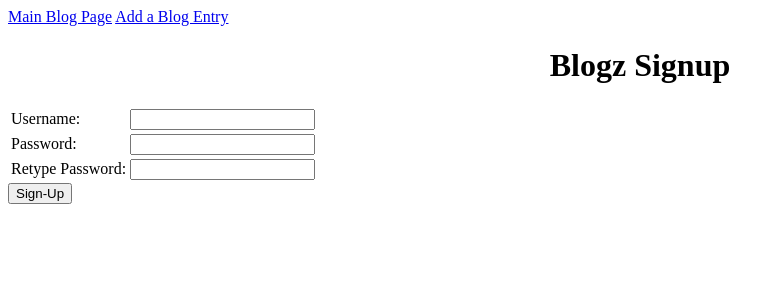
After one commit to mattbauman1/blogz, a Flask app: page /signup in a window 1280 px wide. The commit adds this page. Shown: the top 300 px of the page, without its empty margins (0-784 px from the left). Run offline with Flask 2, Linux system fonts and the light colour scheme.

Commit message:
Basic Blogz Functionality

```diff
--- a/main.py
+++ b/main.py
@@ -2,11 +2,10 @@ from flask import Flask, request, redirect, render_template, session
 from flask_sqlalchemy import SQLAlchemy
 from datetime import datetime
 from timestamp import Timestamp
-from sortposts import SortPosts
 
 app = Flask(__name__)
 app.config['DEBUG'] = True
-app.config['SQLALCHEMY_DATABASE_URI'] = 'mysql+pymysql://build-a-blog:123@localhost:8889/build-a-blog'
+app.config['SQLALCHEMY_DATABASE_URI'] = 'mysql+pymysql://blogz:123@localhost:8889/blogz'
 app.config['SQLALCHEMY_ECHO'] = True
 db = SQLAlchemy(app)
 app.secret_key = '12345'
@@ -16,35 +15,135 @@ class Post(db.Model):
     name = db.Column(db.String(60))
     content = db.Column(db.String(1000))
     timestamp = db.Column(db.DateTime)
+    deleted = db.Column(db.Boolean)
+    owner_id = db.Column(db.Integer, db.ForeignKey('user.id'))
 
-    def __init__(self, name, content, timestamp):
+    def __init__(self, name, content, timestamp, owner):
         self.name = name
         self.content = content
         self.timestamp = timestamp
+        self.deleted = False
+        self.owner = owner
 
-    def __repr__(self):
-        return repr((self.timestamp))
+class User(db.Model):
+    id = db.Column(db.Integer, primary_key = True)
+    username = db.Column(db.String(30), unique = True)
+    password = db.Column(db.String(30))
+    posts = db.relationship('Post', backref = 'owner')
+
+    def __init__(self, username, password):
+        self.username = username
+        self.password = password
+
+def username_verification(username):
+    if username == "":
+        return '"Username" cannot be blank!'
+    elif re.match("^\s.", username) != None:
+        return "You cannot have a space at the beginning of your username!"
+    elif re.match("^.+\s+.", username) != None:
+        return "You cannot have a space anywhere in your username!"
+    elif re.match("^.+\s", username) != None:
+        return "You cannot have a space at the end of your username!"
+    elif re.match("^\^", username) or re.match("^.+\^", username) != None:
+        return 'You cannot have a "^" in your username!'
+    elif re.match("^[a-zA-Z0-9-_.]{3,20}$", username) == None:
+        return 'The "Username" must be between 3 and 20 characters in length and can have no special characters or spaces.'
+    else:
+        return ""
+
+def password_verification(password):
+    if password == "":
+        return '"Password" cannot be blank!'
+    elif re.match("^[a-zA-Z0-9-_.]{3,20}$", password) == None:
+        return 'The "Password" must be between 3 and 20 characters in length and can have no special characters or spaces'
+    else:
+        return ""
+
+def verifypassword_verification(password, verifypassword):
+    if verifypassword == "":
+        return 'You must retype your "Password" here!'
+    elif password != verifypassword:
+        return "The passwords you entered do not match, please try again!"
+    else:
+        return ""
+
+@app.before_request
+def require_login():
+    allowed_routes = ['login', 'blog', 'signup', 'index']
+    if request.endpoint not in allowed_routes and 'username' not in session:
+        return redirect('/login')
+
+@app.route('/logout')
+def logout():
+    del session['username']
+    return redirect('/blog')
+
+@app.route('/', methods=['GET'])
+def index():
+    users = User.query.all()
+    users.sort(key=lambda user: user.name)
+    return render_template('index.html', title="Blogz", users = users)
+
+@app.route('/signup', methods=['POST', 'GET'])
+def signup():
+    if  request.method == 'POST':
+        username = request.form.get('username')
+        password = request.form.get('password')
+        verifypassword = request.form.get('verifypassword')
+        adjustable_username_error = username_verification(username)
+        adjustable_password_error = password_verification(password)
+        adjustable_verifypassword_error = verifypassword_verification(password, verifypassword)
+        if adjustable_username_error != "" or adjustable_password_error != "" or adjustable_verifypassword_error != "" or adjustable_email_error != "":
+            return render_template('signup.html', title = "Blogz", old_username_value = username, old_email_value = email, username_error = adjustable_username_error, password_error = adjustable_password_error, verifypassword_error = adjustable_verifypassword_error)
+        existing_user = User.query.filter_by(username=username).first()
+        if not existing_user:
+            new_user = User(username, password)
+            db.session.add(new_user)
+            db.session.commit()
+            session['username'] = username
+            return redirect('/newpost')
+        else:
+            return render_template("signup.html", title = "Blogz", username_error = "This username already exist, please choose a different username!")
+    return render_template('signup.html', title = "Blogz")
+
+@app.route('/login', methods=['POST', 'GET'])
+def login():
+    if request.method == 'POST':
+        username = request.form.get('username')
+        password = request.form.get('password')
+        user = User.query.filter_by(username=username).first()
+        if user and user.password == password:
+            session['username'] = username
+            return redirect('/newpost')
+        else:
+            if not user:
+                return render_template('login.html', title = "Blogz", old_username = username, username_error = 'Username does not exist, please <a href="/signup">sign-up,</a> for one!')
+            else:
+                return render_template('login.html', title = "Blogz", old_username = username, password_error = 'You entered an incorrect password for this account, please try again!')
+    return render_template('login.html', title = "Blogz")
 
 @app.route('/blog', methods=['GET'])
 def blog():
+    user_id = request.args.get('user')
+    if user_id != None:
+        posts = User.query.filter_by(id=user_id).first().posts.all()
+        posts.sort(key=lambda post: post.timestamp, reverse=True)
     post_id = request.args.get('id')
     if post_id != None:
-        post = Post.query.filter_by(id=post_id).all()
+        post = Post.query.filter_by(id=post_id)
         timestamp = Timestamp(post[0].timestamp).timestampformatter()
         return render_template('blog.html', title=post[0].name, posts = post[0], timestamp = timestamp, individual_post = True)
     else:
         posts = Post.query.all()
-        #for post in range(len(posts)):
-            #posts[post].timestamp = Timestamp(posts[post].timestamp).totalstamp()
-        #posts = SortPosts(posts).sortpostsbytimestampnormal()
         posts.sort(key=lambda post: post.timestamp, reverse=True)
-        return render_template('blog.html', title="Build A Blog", posts = posts, individual_post = False)
+        return render_template('blog.html', title="Blogz", posts = posts, individual_post = False)
 
 @app.route('/newpost', methods=['POST', 'GET'])
 def newpost():
     if request.method == 'POST':
         post_name = request.form.get('post_name')
         post_content = request.form.get('post_content')
+        owner = User.query.filter_by(username = session['username']).first()
         if post_name == "" or post_content == "" or len(post_name) > 60 or len(post_content) > 1000:
             title_error = ""
             content_error = ""
@@ -57,7 +156,7 @@ def newpost():
             if len(post_content) > 1000:
                 content_error = "Your body cannot be more than 1000 characters."
             return render_template('newpost.html', title="Add Blog Entry", title_error=title_error, content_error = content_error, old_name = post_name, old_post = post_content)
-        new_post = Post(post_name, post_content, datetime.utcnow())
+        new_post = Post(post_name, post_content, datetime.utcnow(), owner)
         db.session.add(new_post)
         db.session.commit()
         return redirect('/blog?id='+str(new_post.id))
--- a/templates/blog.html
+++ b/templates/blog.html
@@ -1,7 +1,7 @@
 {% extends "base.html" %}
 {% block content %}
 {% if individual_post == False %}
-<h1>Build a Blog</h1>
+<h1>Blogz</h1>
 {% if posts|length == 0 %}
 <p>No Posts yet!</p>
 {% else %}
--- /dev/null
+++ b/templates/signup.html
@@ -0,0 +1,37 @@
+{% extends 'base.html' %}
+{% block content %}
+<h1>Blogz Signup</h1>
+<form method = "post">
+	<table>
+		<tr>
+			<td>
+				<label for = "user_name">Username:</label>
+			</td>
+			<td>
+				<input id = "user_name" name = "username" type = "text" value = "{{old_username_value}}">
+				<span class = "input_error">{{username_error}}</span>
+			</td>
+
+		</tr>
+		<tr>
+			<td>
+				<label for = "pass_word">Password:</label>
+			</td>
+			<td>
+				<input id = "pass_word" name = "password" type = "password" value = "">
+				<span class = "input_error">{{password_error}}</span>
+			</td>
+		</tr>
+		<tr>
+			<td>
+				<label for = "verify_pass_word">Retype Password:</label>
+			</td>
+			<td>
+				<input id = "verify_pass_word" name = "verifypassword" type = "password" value = "">
+				<span class = "input_error">{{verifypassword_error}}</span>
+			</td>
+		</tr>
+	</table>
+	<input type = "submit" value = "Sign-Up">
+</form>
+{% endblock %}
```
Also changed, not shown: templates/index.html (added, +13 -0 lines), templates/login.html (added, +29 -0 lines), 1 other file.
